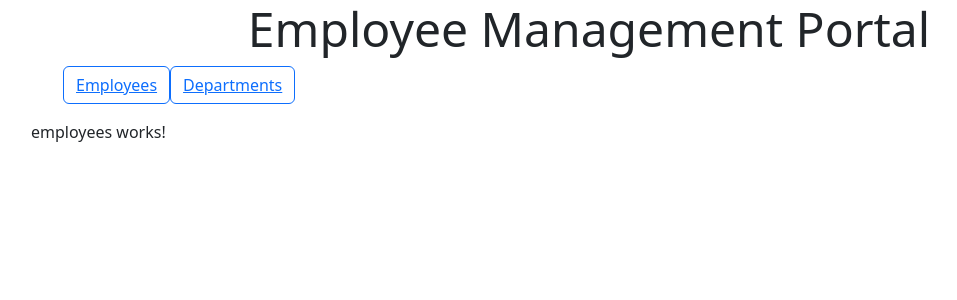
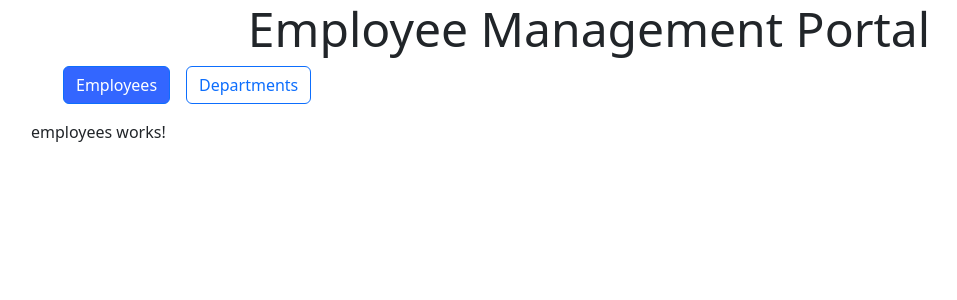
Before and after one commit to shapirab/client, an Angular app: page /home/employees in a window 1280 px wide. Shown: the top 300 px of the page, without its empty margins (51-1008 px from the left). Built offline with nearby package versions, Linux system fonts and the light colour scheme.

Commit message:
28/1/24 fixed ui design in nav component

```diff
--- a/src/app/nav/nav.component.css
+++ b/src/app/nav/nav.component.css
@@ -0,0 +1,8 @@
+.selected{
+  background-color: #3366ff;
+  color: #fff;
+}
+
+.space{
+  margin-left: 1rem;
+}
--- a/src/app/nav/nav.component.html
+++ b/src/app/nav/nav.component.html
@@ -1,8 +1,8 @@
 <ul class="body__nav-buttons">
-  <li class="btn btn-outline-primary">
-    <a routerLink="/home/employees">Employees</a>
+  <li class="btn btn-outline-primary"  routerLink="/home/employees" routerLinkActive="selected">
+    <a>Employees</a>
   </li>
-  <li class="btn btn-outline-primary">
-    <a routerLink="/home/departments">Departments</a>
+  <li class="btn btn-outline-primary space"  routerLink="/home/departments" routerLinkActive="selected">
+    <a>Departments</a>
   </li>
 </ul>
--- a/src/styles.css
+++ b/src/styles.css
@@ -21,3 +21,11 @@ h2{
 p{
   font-size: 1rem;
 }
+
+li{
+  list-style-type: none;
+}
+
+a{
+  text-decoration: none;
+}
```
